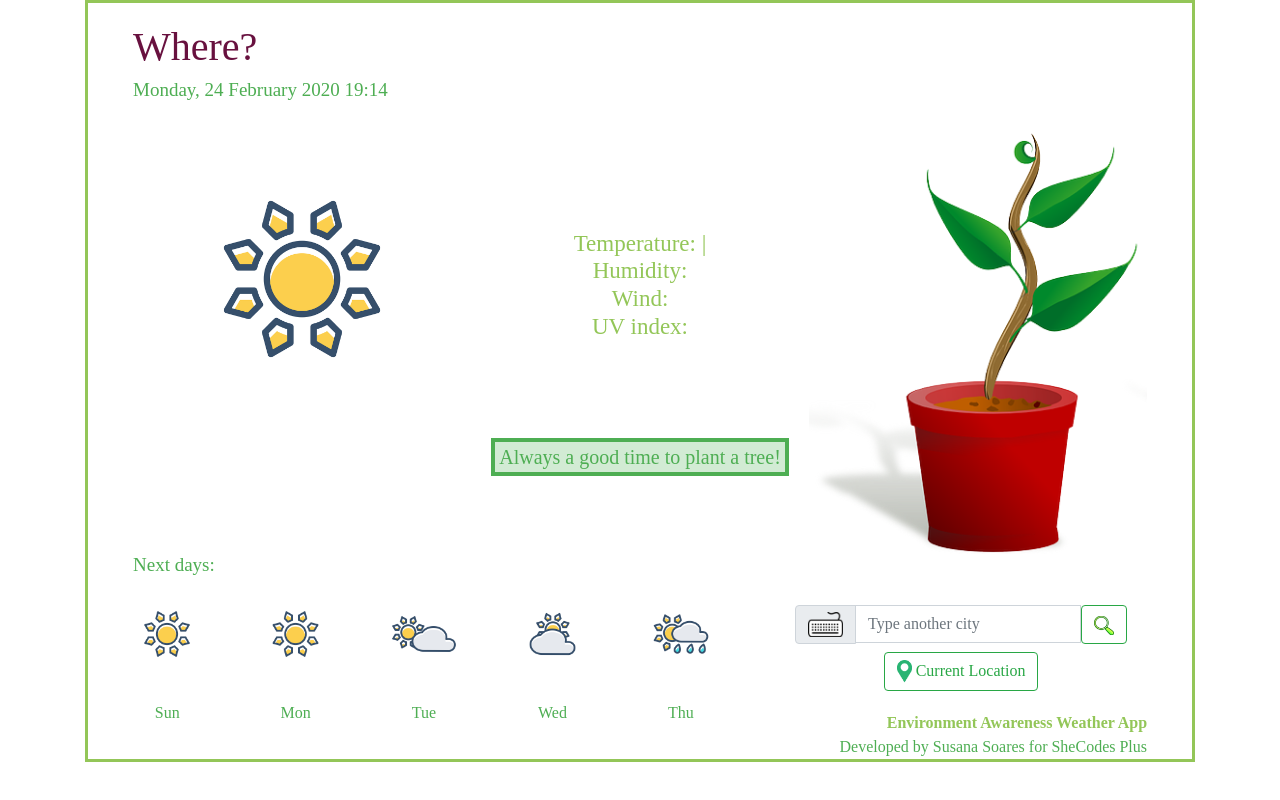
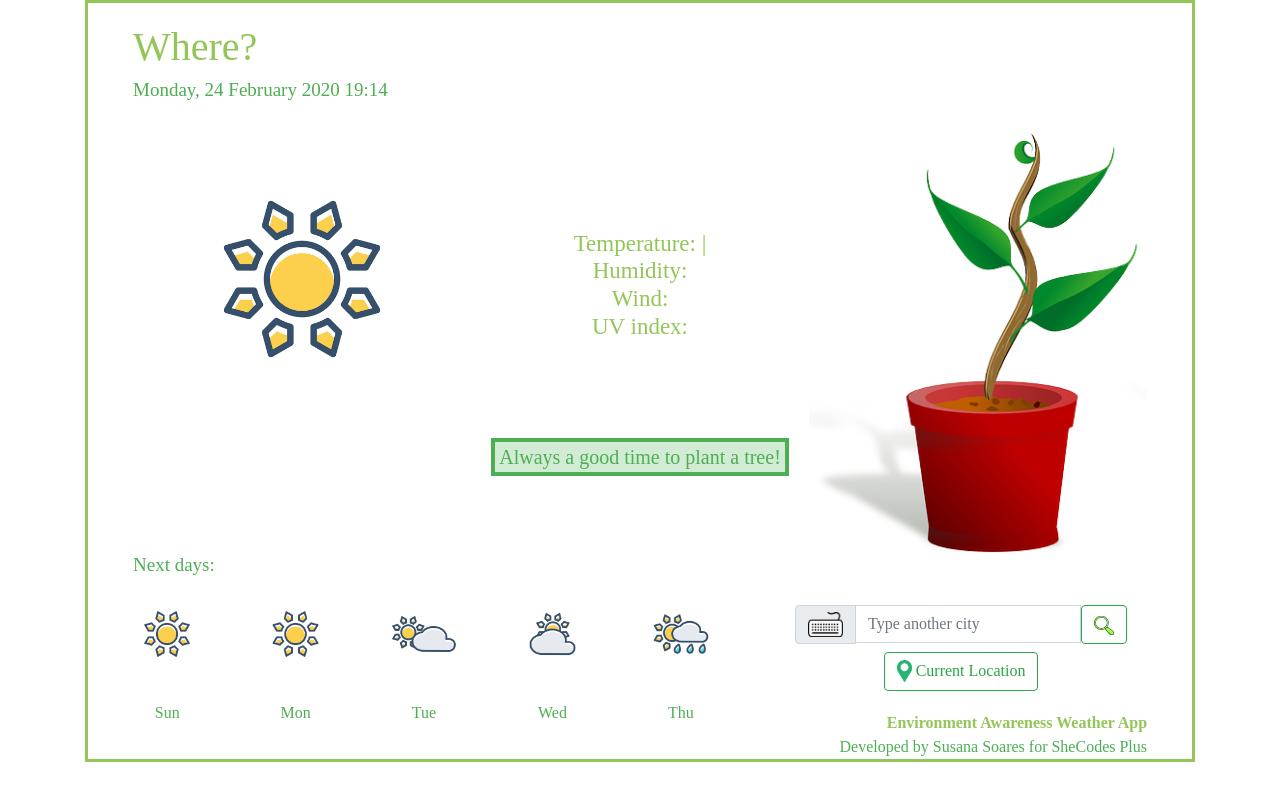
Before and after one commit to SuS-SC/EnvAWApp, a website built with Parcel: page index.html in a window 1280 px wide. Built offline with nearby package versions, Linux system fonts and the light colour scheme; a web font is replaced by a local one.

Commit message:
changed back color test

```diff
--- a/src/styles.css
+++ b/src/styles.css
@@ -24,7 +24,7 @@ body {
 h3 {
   font-size: 40px;
   font-weight: 300;
-  color: #68113f;
+  color: #93c658;
 }
 #location {
   font-size: 40px;
```
